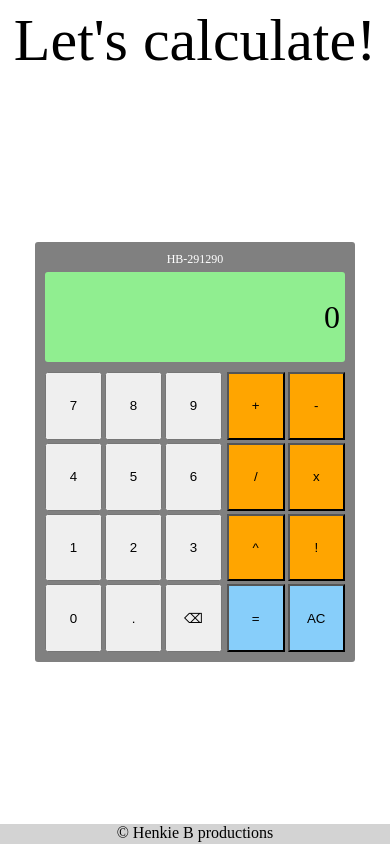
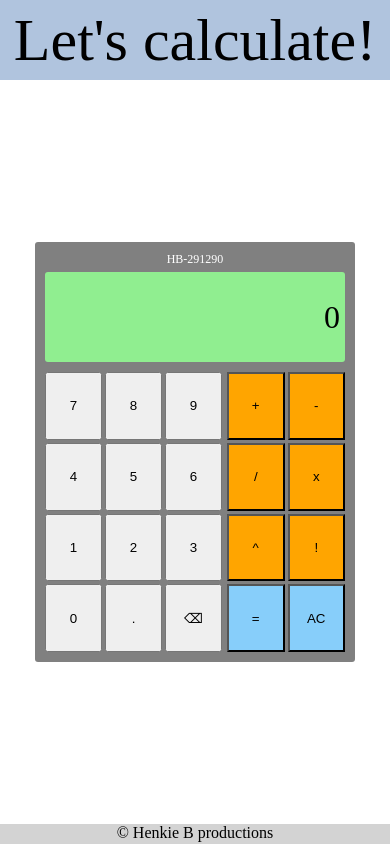
Before and after one commit to wybrenl/calculator, a plain HTML site: page index.html in a window 390 px wide. Drawn offline with Linux system fonts and the light colour scheme.

Commit message:
mobile fix

```diff
--- a/style.css
+++ b/style.css
@@ -11,7 +11,7 @@ body {
 
 .header {
     font-size: 60px;
-    background-color: ligh;
+    background-color: lightsteelblue;
     display: flex;
     height: 80px;
     justify-content: center;
```
